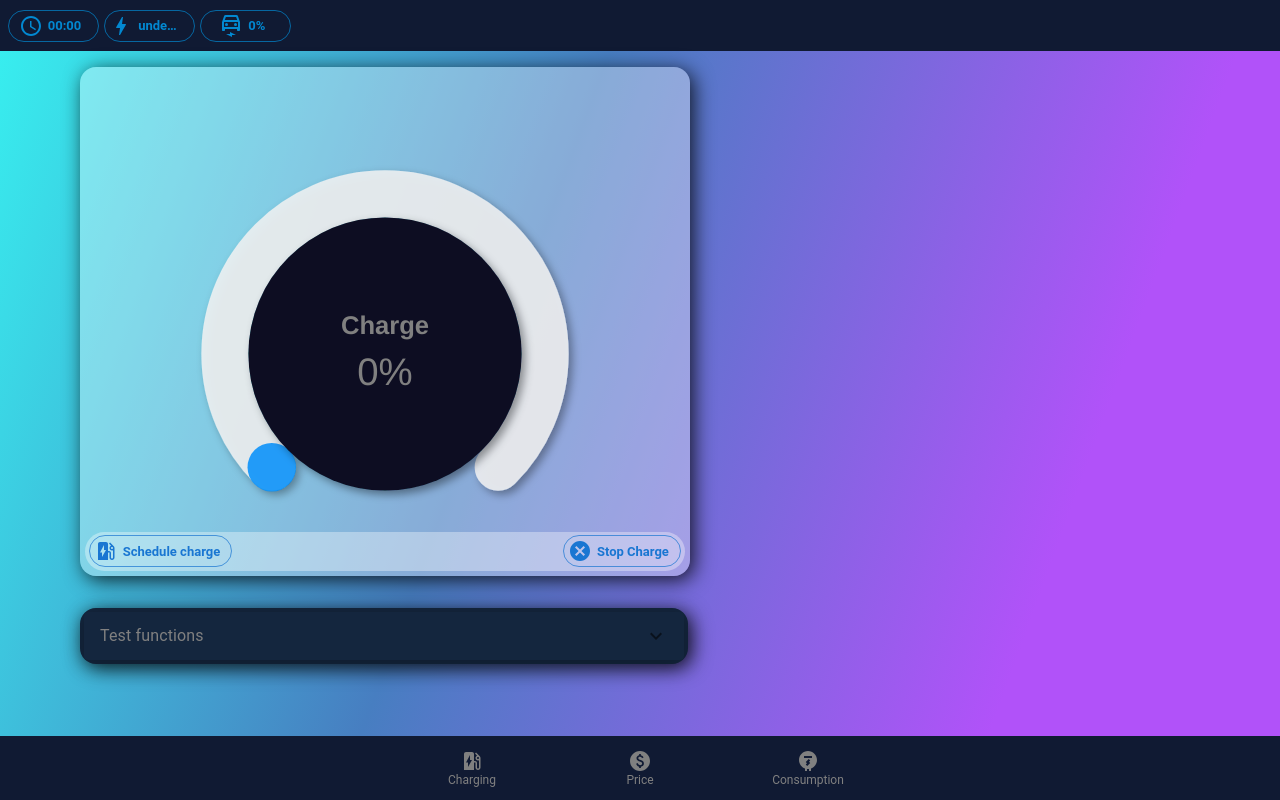
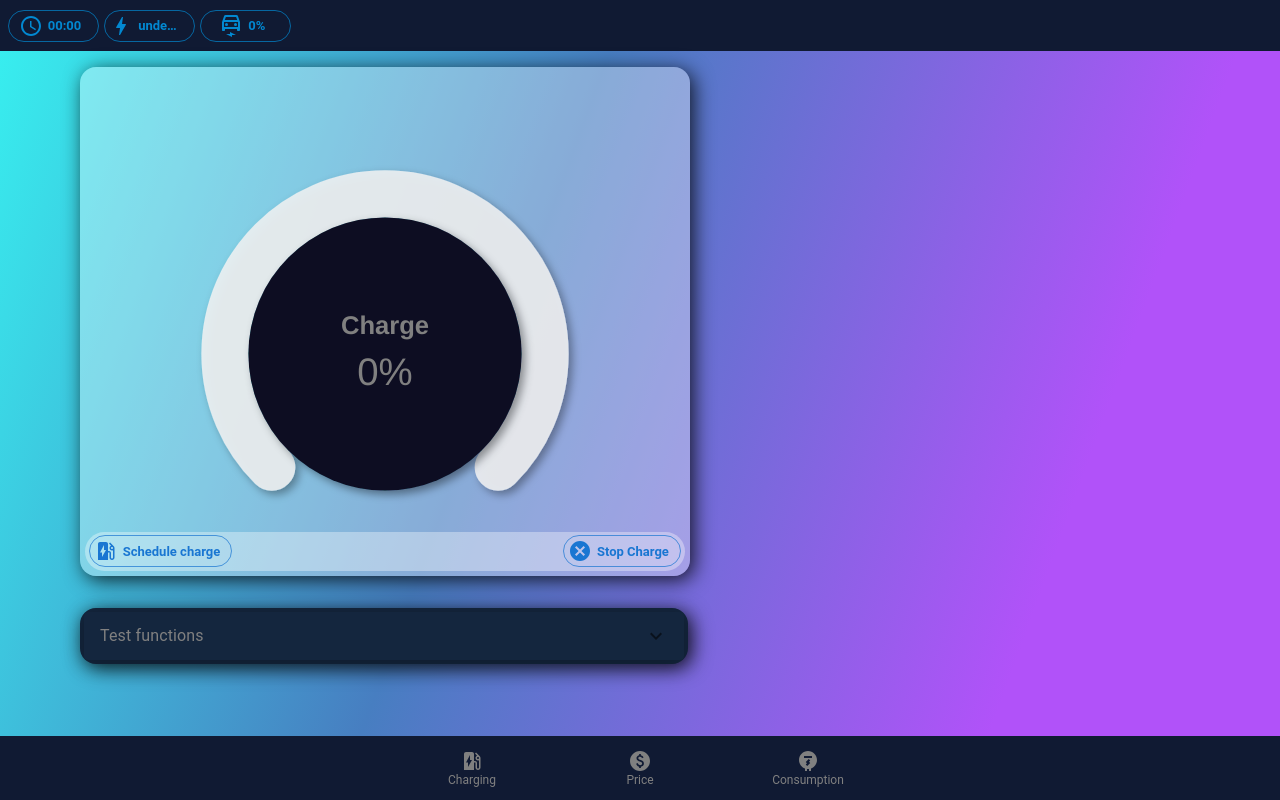
Before and after one commit to FredrikAndersson-MU24/charging-app, a React (Vite) app: page / in a window 1280 px wide. Built offline with nearby package versions, Linux system fonts and the light colour scheme; no server answers.

Commit message:
add gradient to charge bar

```diff
--- a/src/components/ChargeComponent.tsx
+++ b/src/components/ChargeComponent.tsx
@@ -6,8 +6,22 @@ const ChargeComponent = (props: { data: number, charging: boolean }) => {
     const charge = Number(props.data.toFixed(0));
     const series = [charge];
 /*    const [series, setSeries] = useState([charge]);*/
+    const gradientColors = ['#37f1f0', '#477ec1'];
 
     const [options] = useState<ApexOptions>({
+        fill: { // <--- ADD THIS 'fill' PROPERTY FOR GRADIENT
+            type: 'gradient',
+            gradient: {
+                shade: 'dark', // 'light' or 'dark'
+                type: 'radial', // For radial bar, 'radial' often looks best, but 'horizontal' or 'vertical' also work
+                shadeIntensity: 0.5,
+                gradientToColors: gradientColors, // The end color(s) of the gradient
+                inverseColors: false, // Set to true if you want to reverse the order of gradient colors
+                opacityFrom: 1, // Starting opacity
+                opacityTo: 1, // Ending opacity
+                stops: [0, 100], // Stops for the gradient (0% and 100%)
+            },
+        },
         stroke: {
             lineCap: 'round',
 
```
